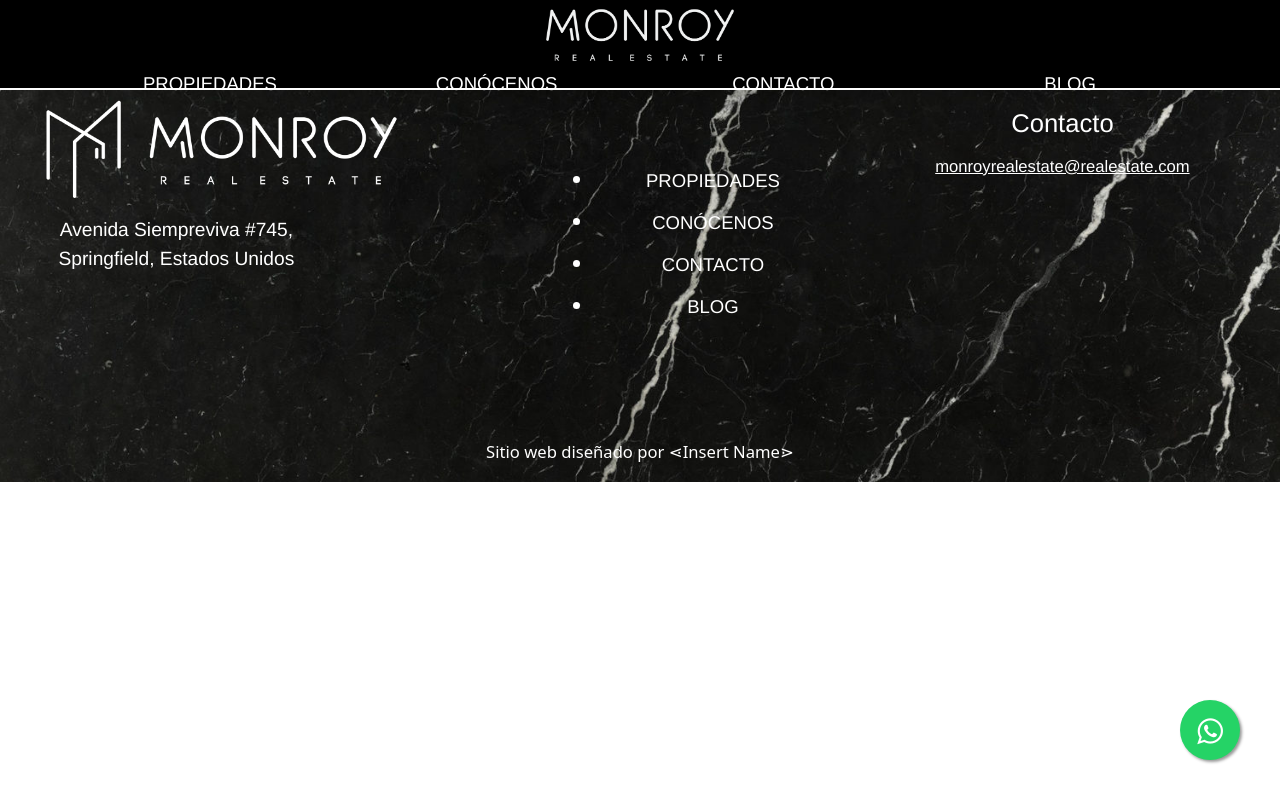
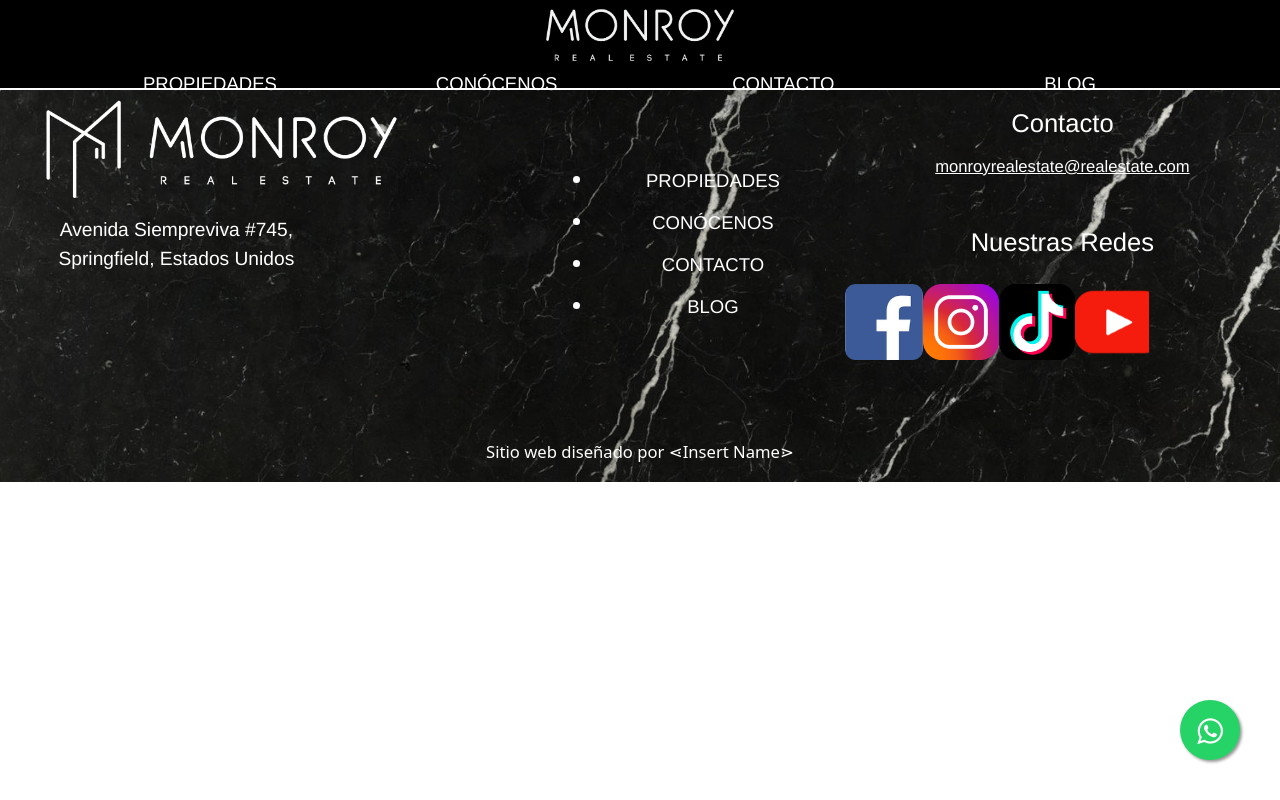
Before and after one commit to Mariano170395/monroy-realestate, a React (Create React App) app in the folder client/: page /comprar/1/borrar in a window 1280 px wide. Built offline with nearby package versions, Linux system fonts and the light colour scheme; no server answers; the HTML template or start-up script is replaced by a standard one.

Commit message:
links filtro

```diff
--- a/client/src/components/EndBar.jsx
+++ b/client/src/components/EndBar.jsx
@@ -27,13 +27,13 @@ const EndBar = () => {
                 <div className="endCol3">
                     <div className="endTitle">Contacto</div>
                     <div className="mail">monroyrealestate@realestate.com</div>
-                    {/* <div className="endTitle">Nuestras Redes</div> */}
-                    {/* <div className="iconos">
-                        <a  href="https://www.facebook.com/monroyrealestate/"><img src={Face} alt="Face"/></a>
-                        <a href="https://www.instagram.com/monroy.realestate/"><img src={Inst} alt="Instagram"/></a>
-                        <a href="https://www.tiktok.com/@monroyrealestate?lang=es"> <img src={TikTok} alt="TikTok"/></a>
-                        <a href="https://www.youtube.com/channel/UCtYt-1mMzGcOP_gH_0OgJMw"><img src={YouTube} alt="YouTube"/></a>
-                    </div> */}
+                    <div className="endTitle">Nuestras Redes</div>
+                    <div className="iconos">
+                        <img src={Face} alt="Face"/>
+                        <img src={Inst} alt="Instagram"/>
+                        <img src={TikTok} alt="TikTok"/>
+                        <img src={YouTube} alt="YouTube"/>
+                    </div>
                 </div>
             </div>
             <div>Sitio web diseñado por &#8918;Insert Name&#8919; </div>
--- a/client/src/components/Filtro.jsx
+++ b/client/src/components/Filtro.jsx
@@ -1,4 +1,5 @@
 import React from 'react'
+import { Link } from "react-router-dom";
 
 const Filtro = () => {
     return (
@@ -17,10 +18,10 @@ const Filtro = () => {
                     <div className="FiltText3">Nosotros te ayudamos</div>
                 </div>
                 <div className='BtnWrap'>
-                    <button className="contAg">Contactar Agente</button>
-                    <button className="contAg">Contactar Agente</button>
-                    <button className="contAg">Contactar Agente</button>
-
+                    <button className="contAg"><Link className="DropBtnProp" to="/comprar">Comprar</Link></button>
+                    <button className="contAg"><Link className="DropBtnProp" to="/rentar">Rentar</Link></button>
+                    <button className="contAg"><Link className="DropBtnProp" to="/oportunidaes">Oportunidades</Link></button>
+                    <button className="contAg"><Link className="DropBtnProp" to="/contacto">Contactar Agente</Link></button>
                 </div>
             </div>
         </div>
```
